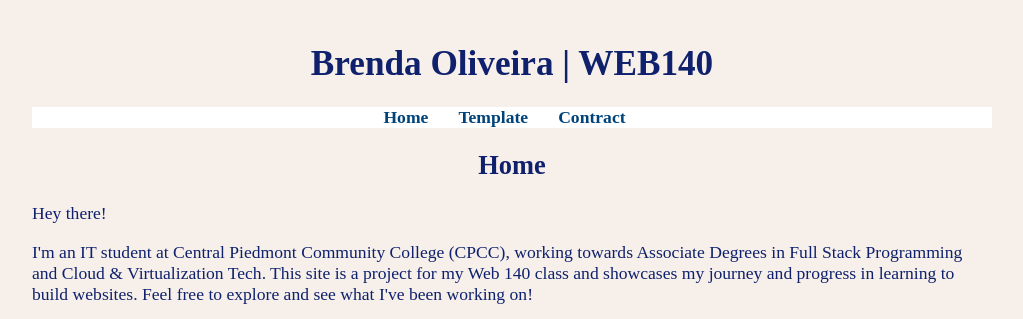
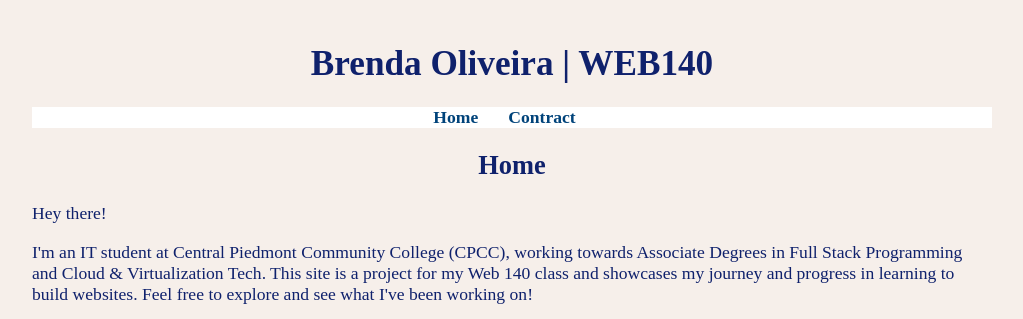
Before and after one commit to bsouzao0/web140, a plain HTML site: page index.html in a window 1280 px wide. Shown: the top 319 px of the page, without its empty margins (128-1151 px from the left). Drawn offline with Linux system fonts and the light colour scheme.

Commit message:
Update index.html

```diff
--- a/index.html
+++ b/index.html
@@ -13,7 +13,6 @@
     <nav>
         <ul>
             <li><a href="index.html">Home</a></li>
-            <li><a href="template.html">Template</a></li>
             <li><a href="contract.html">Contract</a></li>
         </ul>
     </nav>
```
